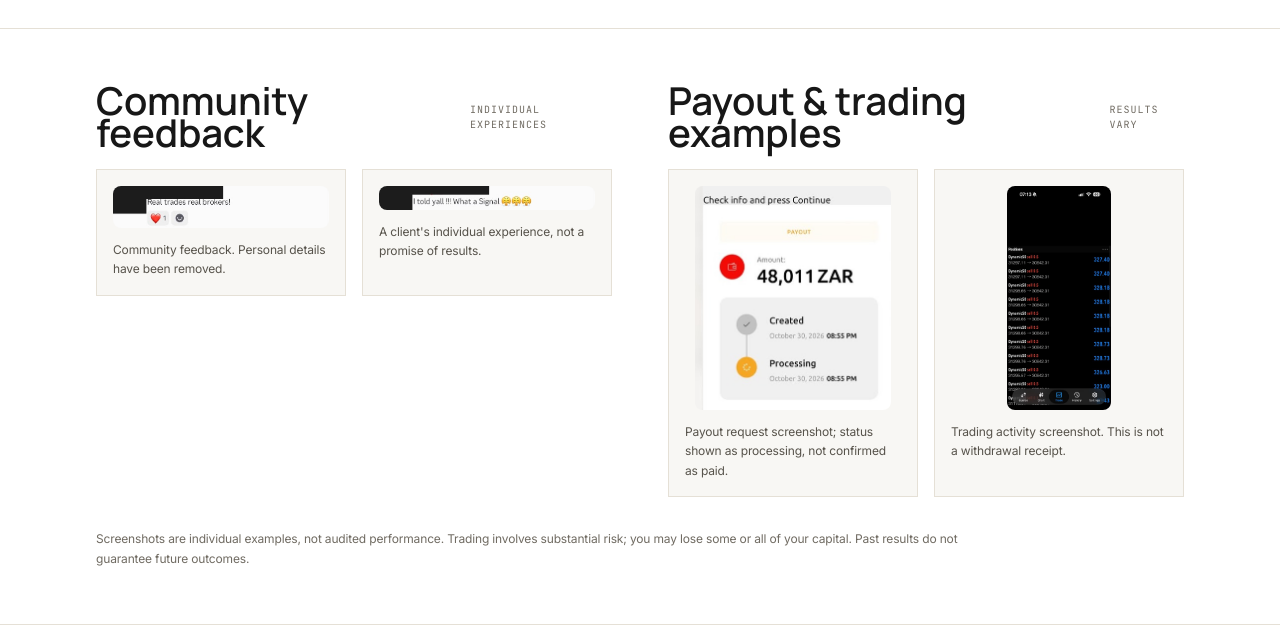
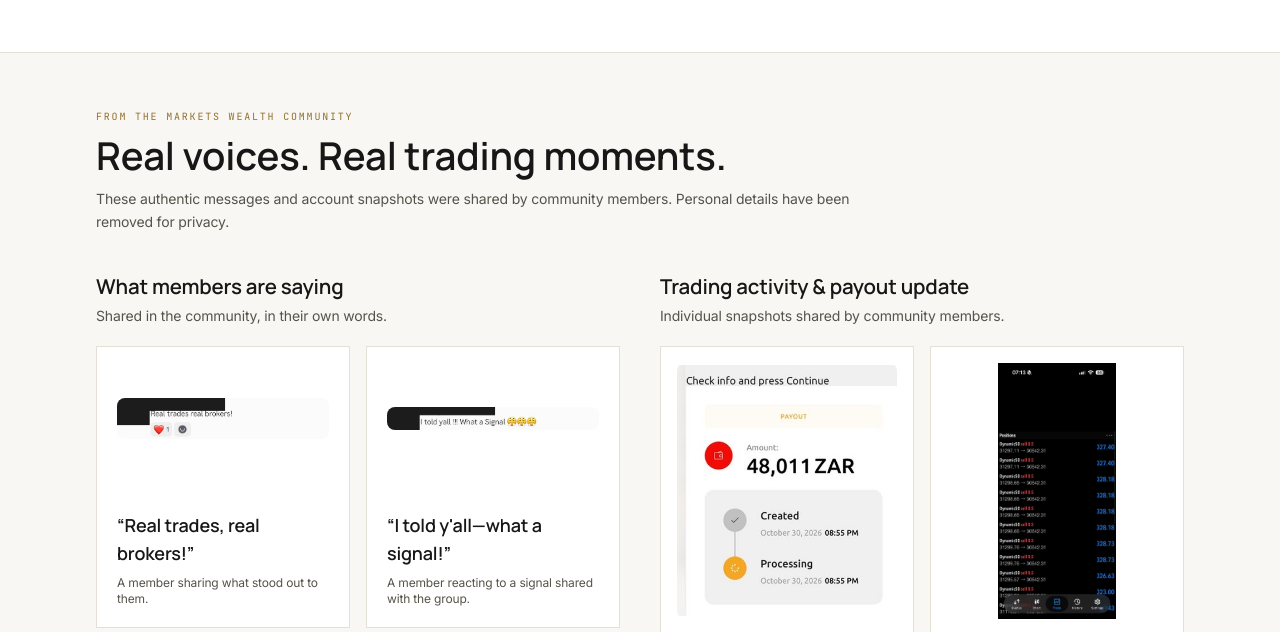
Before and after one commit to Hlakaniphani-Codes/MarketWealth, a plain HTML site: page seminars.html in a window 1280 px wide. Shown: the part 866-1498 px from the top of the page. Drawn offline with nearby package versions, Linux system fonts and the light colour scheme.

Commit message:
Improve community stories and founder profile
Co-authored-by: Copilot <223556219+Copilot@users.noreply.github.com>

```diff
--- a/seminars.html
+++ b/seminars.html
@@ -4,7 +4,7 @@
   <meta charset="utf-8">
   <meta name="viewport" content="width=device-width, initial-scale=1">
   <meta name="theme-color" content="#ffffff">
-  <meta name="description" content="Markets Wealth seminar moments, anonymized community feedback and clearly labelled payout and trading examples.">
+  <meta name="description" content="Meet the Markets Wealth community, hear real client feedback and explore trading examples shared by members.">
   <title>Community &amp; examples | Markets Wealth</title>
   <link rel="preconnect" href="https://fonts.googleapis.com">
   <link rel="preconnect" href="https://fonts.gstatic.com" crossorigin>
@@ -43,49 +43,85 @@
       <div class="max-w-6xl mx-auto px-6 lg:px-8 py-14 lg:py-16">
         <div class="max-w-2xl mb-10">
           <p class="font-mono text-[11px] tracking-[0.18em] uppercase text-gold mb-4">Seminars &amp; community</p>
-          <h1 class="font-display font-semibold text-4xl lg:text-5xl leading-tight mb-4">Learning happens together.</h1>
-          <p class="text-[15px] leading-relaxed text-muted">A few moments from Markets Wealth seminars and client-shared screenshots. Names and account identifiers have been masked.</p>
+          <h1 class="font-display font-semibold text-4xl lg:text-5xl leading-tight mb-4">Real trading. Shared experience.</h1>
+          <p class="text-[15px] leading-relaxed text-muted">Markets Wealth is built around learning from the markets and from one another. Khanya began trading in high school and brings 7–8 years of hands-on experience to the community. Here are real messages and trading snapshots shared by members.</p>
         </div>
         <div class="grid md:grid-cols-[minmax(0,250px)_1fr] items-center gap-6 lg:gap-10">
           <img src="images/community-gathering.jpeg" alt="Khanya with Markets Wealth students at a hosted seminar" class="mx-auto block w-full max-w-[250px] h-auto rounded-lg" loading="lazy" decoding="async">
           <div class="max-w-xl">
-            <h2 class="font-display font-semibold text-2xl mb-3">Hosted seminars</h2>
-            <p class="text-sm leading-relaxed text-muted">Khanya and students come together to learn, ask questions and review their trading process.</p>
+            <h2 class="font-display font-semibold text-2xl mb-3">A community built around real trading.</h2>
+            <p class="text-sm leading-relaxed text-muted mb-5">At seminars and in the community, traders can learn, ask questions and talk through the decisions behind a trade. Khanya teaches the skill and thinking he has developed through years in the markets.</p>
+            <div class="border-l-2 border-gold pl-4">
+              <p class="font-mono text-[10px] tracking-widest uppercase text-gold mb-2">Khanya's recommended broker</p>
+              <p class="text-sm leading-relaxed text-muted mb-3">Khanya trades with and recommends Space Markets. His signup link includes a partner code.</p>
+              <a href="https://my.spacemarkets.io/auth/register?partner_code=4553694" target="_blank" rel="noopener" class="inline-flex items-center gap-2 text-sm font-medium text-gold hover:text-gold-bright">Open a Space Markets account <span aria-hidden="true">↗</span></a>
+            </div>
           </div>
         </div>
       </div>
     </section>
-    <section class="border-b border-line">
+    <section class="border-b border-line bg-elevated">
       <div class="max-w-6xl mx-auto px-6 lg:px-8 py-12 lg:py-14">
-        <div class="grid lg:grid-cols-2 gap-10 lg:gap-14">
+        <div class="mb-9 max-w-3xl">
+          <p class="font-mono text-[10px] tracking-[0.18em] uppercase text-gold mb-3">From the Markets Wealth community</p>
+          <h2 class="font-display font-semibold text-3xl lg:text-4xl mb-3">Real voices. Real trading moments.</h2>
+          <p class="text-sm leading-relaxed text-muted">These authentic messages and account snapshots were shared by community members. Personal details have been removed for privacy.</p>
+        </div>
+        <div class="grid lg:grid-cols-2 gap-8 lg:gap-10">
           <section aria-labelledby="testimonials-title">
-            <div class="flex items-center justify-between gap-4 mb-5"><h2 id="testimonials-title" class="font-display font-semibold text-2xl">Community feedback</h2><span class="font-mono text-[10px] tracking-widest uppercase text-dim">Individual experiences</span></div>
+            <div class="mb-5">
+              <h3 id="testimonials-title" class="font-display font-semibold text-2xl">What members are saying</h3>
+              <p class="mt-1 text-sm text-muted">Shared in the community, in their own words.</p>
+            </div>
             <div class="grid sm:grid-cols-2 gap-4">
-              <figure class="border border-line bg-elevated p-4">
-                <a href="images/testimonial-1-redacted.jpg" target="_blank" rel="noopener"><img src="images/testimonial-1-redacted.jpg" alt="An anonymized community message sharing feedback about trading" class="block mx-auto max-h-56 max-w-full object-contain" loading="lazy" decoding="async"></a>
-                <figcaption class="mt-3 text-xs leading-relaxed text-muted">Community feedback. Personal details have been removed.</figcaption>
+              <figure class="overflow-hidden border border-line bg-ink">
+                <a href="images/testimonial-1-redacted.jpg" target="_blank" rel="noopener" class="flex min-h-36 items-center justify-center bg-white p-5">
+                  <img src="images/testimonial-1-redacted.jpg" alt="Community member message: Real trades, real brokers!" class="block max-h-40 w-full object-contain" loading="lazy" decoding="async">
+                </a>
+                <figcaption class="p-5">
+                  <blockquote class="font-display text-lg font-semibold text-paper">“Real trades, real brokers!”</blockquote>
+                  <p class="mt-2 text-xs text-muted">A member sharing what stood out to them.</p>
+                </figcaption>
               </figure>
-              <figure class="border border-line bg-elevated p-4">
-                <a href="images/testimonial-4-redacted.jpg" target="_blank" rel="noopener"><img src="images/testimonial-4-redacted.jpg" alt="An anonymized trading community message" class="block mx-auto max-h-56 max-w-full object-contain" loading="lazy" decoding="async"></a>
-                <figcaption class="mt-3 text-xs leading-relaxed text-muted">A client's individual experience, not a promise of results.</figcaption>
+              <figure class="overflow-hidden border border-line bg-ink">
+                <a href="images/testimonial-4-redacted.jpg" target="_blank" rel="noopener" class="flex min-h-36 items-center justify-center bg-white p-5">
+                  <img src="images/testimonial-4-redacted.jpg" alt="Community member message: I told y'all, what a signal!" class="block max-h-40 w-full object-contain" loading="lazy" decoding="async">
+                </a>
+                <figcaption class="p-5">
+                  <blockquote class="font-display text-lg font-semibold text-paper">“I told y'all—what a signal!”</blockquote>
+                  <p class="mt-2 text-xs text-muted">A member reacting to a signal shared with the group.</p>
+                </figcaption>
               </figure>
             </div>
           </section>
           <section aria-labelledby="withdrawals-title">
-            <div class="flex items-center justify-between gap-4 mb-5"><h2 id="withdrawals-title" class="font-display font-semibold text-2xl">Payout &amp; trading examples</h2><span class="font-mono text-[10px] tracking-widest uppercase text-dim">Results vary</span></div>
+            <div class="mb-5">
+              <h3 id="withdrawals-title" class="font-display font-semibold text-2xl">Trading activity &amp; payout update</h3>
+              <p class="mt-1 text-sm text-muted">Individual snapshots shared by community members.</p>
+            </div>
             <div class="grid sm:grid-cols-2 gap-4">
-              <figure class="border border-line bg-elevated p-4">
-                <a href="images/withdrawal-1-redacted.jpg" target="_blank" rel="noopener"><img src="images/withdrawal-1-redacted.jpg" alt="Payout request screenshot with transaction identifier removed" class="block mx-auto max-h-56 max-w-full object-contain" loading="lazy" decoding="async"></a>
-                <figcaption class="mt-3 text-xs leading-relaxed text-muted">Payout request screenshot; status shown as processing, not confirmed as paid.</figcaption>
+              <figure class="overflow-hidden border border-line bg-ink">
+                <a href="images/withdrawal-1-redacted.jpg" target="_blank" rel="noopener" class="flex h-72 items-center justify-center bg-white p-4">
+                  <img src="images/withdrawal-1-redacted.jpg" alt="Community member payout request with a processing status" class="block h-full w-full object-contain" loading="lazy" decoding="async">
+                </a>
+                <figcaption class="p-5">
+                  <h4 class="font-display font-semibold text-base">Payout update</h4>
+                  <p class="mt-1 text-xs leading-relaxed text-muted">A community member's payout request, shown in processing.</p>
+                </figcaption>
               </figure>
-              <figure class="border border-line bg-elevated p-4">
-                <a href="images/account-activity-4-redacted.jpg" target="_blank" rel="noopener"><img src="images/account-activity-4-redacted.jpg" alt="Trading account activity screenshot with account metrics masked" class="block mx-auto max-h-56 max-w-full object-contain" loading="lazy" decoding="async"></a>
-                <figcaption class="mt-3 text-xs leading-relaxed text-muted">Trading activity screenshot. This is not a withdrawal receipt.</figcaption>
+              <figure class="overflow-hidden border border-line bg-ink">
+                <a href="images/account-activity-4-redacted.jpg" target="_blank" rel="noopener" class="flex h-72 items-center justify-center bg-white p-4">
+                  <img src="images/account-activity-4-redacted.jpg" alt="Community member account activity showing Dynamic50 trading positions" class="block h-full w-full object-contain" loading="lazy" decoding="async">
+                </a>
+                <figcaption class="p-5">
+                  <h4 class="font-display font-semibold text-base">Trading activity</h4>
+                  <p class="mt-1 text-xs leading-relaxed text-muted">A snapshot of Dynamic50 positions from a member's account activity.</p>
+                </figcaption>
               </figure>
             </div>
           </section>
         </div>
-        <p class="mt-8 max-w-4xl text-xs leading-relaxed text-dim">Screenshots are individual examples, not audited performance. Trading involves substantial risk; you may lose some or all of your capital. Past results do not guarantee future outcomes.</p>
+        <p class="mt-8 border-t border-line pt-5 text-xs leading-relaxed text-dim">These are authentic, individual community submissions. Trading outcomes differ from person to person; examples are not a promise of future results.</p>
       </div>
     </section>
   </main>
--- a/site.css
+++ b/site.css
@@ -9,7 +9,7 @@ body {
 }
 
 ::selection {
-  background: #92702b;
+  background: rgba(146, 112, 43, .28);
   color: #ffffff;
 }
 
```
Also changed, not shown: about.html (+12 -7 lines).
